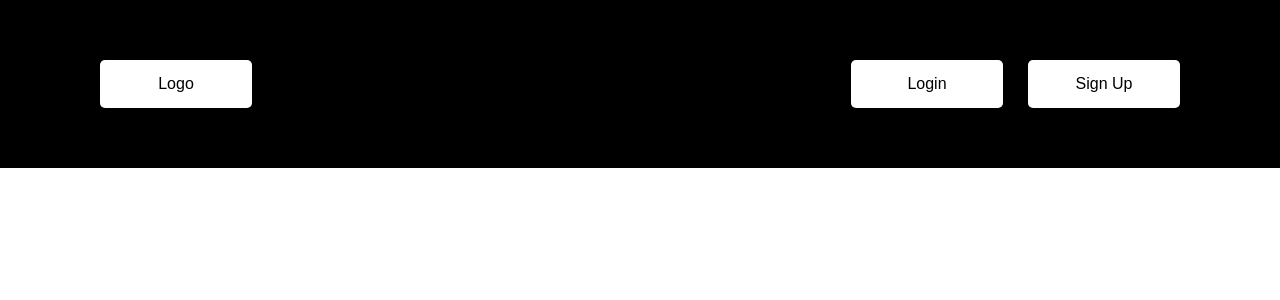
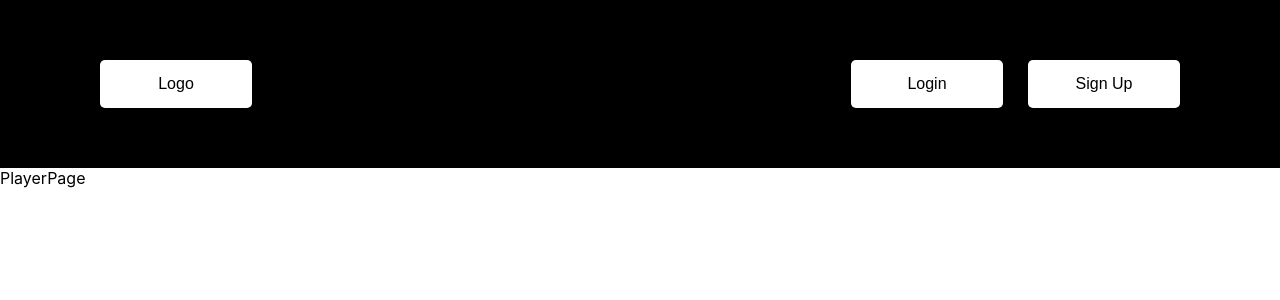
Before and after one commit to ishaanp9/baseball-prediction-app, a React (Create React App) app in the folder ui/: page /player/1 in a window 1280 px wide. Before the commit this address had no page. Shown: the top 300 px of the page. Built offline with nearby package versions, Linux system fonts and the light colour scheme.

Commit message:
small commit

```diff
--- /dev/null
+++ b/ui/src/Pages/PlayerPage/PlayerPage.js
@@ -0,0 +1,13 @@
+import React from 'react'
+import { useParams } from 'react-router-dom';
+
+function PlayerPage() {
+
+  let { playerName } = useParams();
+
+  return (
+    <div>PlayerPage</div>
+  )
+}
+
+export default PlayerPage
--- a/ui/src/RouterHQ.js
+++ b/ui/src/RouterHQ.js
@@ -2,6 +2,7 @@ import React from 'react'
 import { BrowserRouter as Router, Routes, Route } from 'react-router-dom'
 import Header from './Models/Header/Header'
 import HomePage from './Pages/HomePage/HomePage'
+import PlayerPage from './Pages/PlayerPage/PlayerPage'
 
 const RouterHQ = () => {
     return (
@@ -11,8 +12,8 @@ const RouterHQ = () => {
 
         <Routes>
          <Route path="/" element={<HomePage/>}/>
-         {/* <Route path="/colleges/:collegeName" element={<CollegeHomePage/>}/>
-         <Route path="/about" element={<AboutPage/>}/>
+         <Route path="/player/:playerName" element={<PlayerPage/>}/>
+         {/* <Route path="/about" element={<AboutPage/>}/>
          <Route path="/blog" element={<BlogPage/>}/>
          <Route path="/faq" element={<FAQPage/>}/>
          <Route path="/add-college" element={<AddCollegePage/>}/>
```
Also changed, not shown: ui/src/Pages/PlayerPage/PlayerPage.jsx (added), 1 other file (tests, documents, lock files or other folders).
